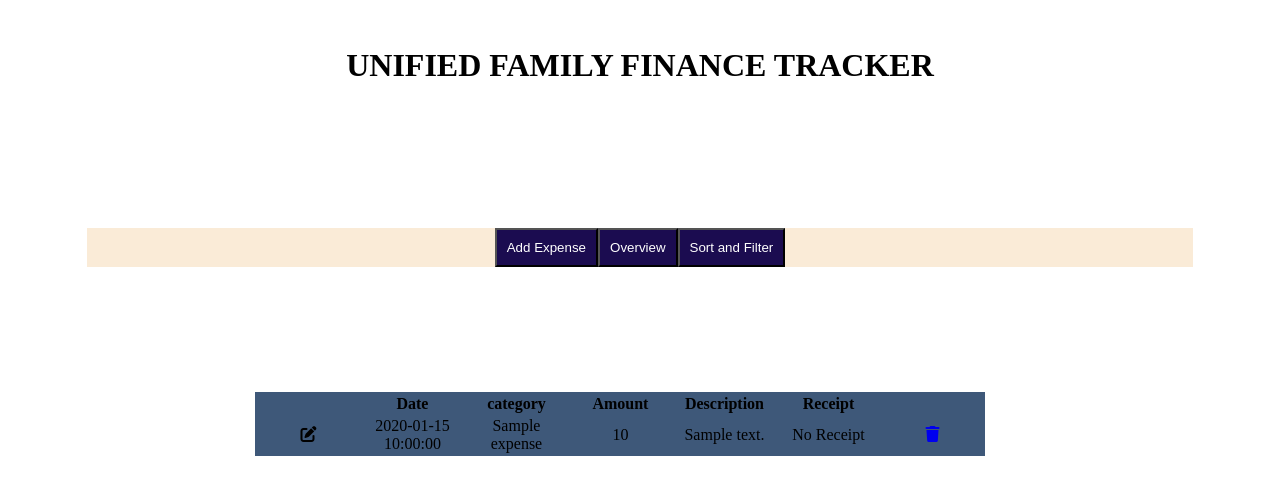
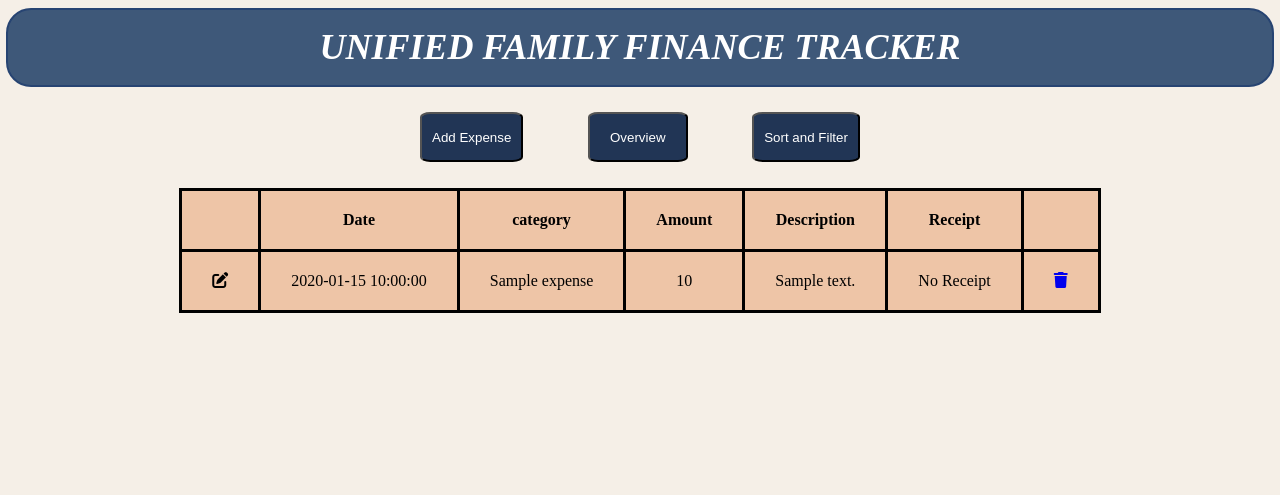
Before and after one commit to Siddiqz-onkeys/expense_module_project_ufft, a Flask app: page / in a window 1280 px wide. Shown: the top 495 px of the page. Run offline with Flask 3, Linux system fonts and the light colour scheme; tables that the repository leaves empty or names only in its code hold one stand-in row (values such as "Sample post").

Commit message:
Add files via upload

```diff
--- a/static/styles.css
+++ b/static/styles.css
@@ -1,29 +1,51 @@
 body{
 
-    margin: auto 0;
-    color: #000000;
+    background-color: #F5EFE7;
     display: grid;
     place-items: center;
-    padding:2%;
 
 }
+
+
+header{
+    width: 100%;
+    height: 75px;
+    background-color: #3E5879;
+    color: #ffffff;
+    font-style: oblique;
+    font-size: large;
+    text-align: center;
+    border: #274472 2px solid;
+    border-radius: 25px;
+}
+
+#header_text{
+    text-align: center;
+    margin: 2vh;
+}
+
 button{
-    background-color: #1b0c50;
+    background-color: #213555;
     color:#ffffff;
     cursor: pointer;
     padding:10px;
     width: auto;
-    height: auto;
+    min-width: 100px;
+    height: 50px;
+    border-radius: 10%;
 }
 
 .feature_buttons{
-    margin: 10%;
+    margin: auto;
     display: flex;
-    justify-content: center;
-    background-color: antiquewhite;
-    width:90%;
+    justify-content: space-evenly;
+    width:45%;
     height:auto;
+    padding:2%;
+
+
 }
+
 #add_expense{
     padding:50px;
     margin-top: 10px;
@@ -38,12 +60,25 @@ button{
 }
 
 table{
-    width:  90%;
+    border-collapse: collapse;
+    border-spacing: 5px;
+    margin:auto;
+    width:  100%;
     border: #ffffff solid 2px;
-    background-color: #3E5879;
+    background-color: #eec5a7;
+    color:#000000;
+    border-radius: 5px;
+
 }
 
 table th, table td{
-    min-width: 100px;
+    width:auto;
     text-align: center;
+    padding:20px 30px;
+    border: 3px solid #000000;
 }
+
+
+i{
+    cursor: pointer;
+}
```
